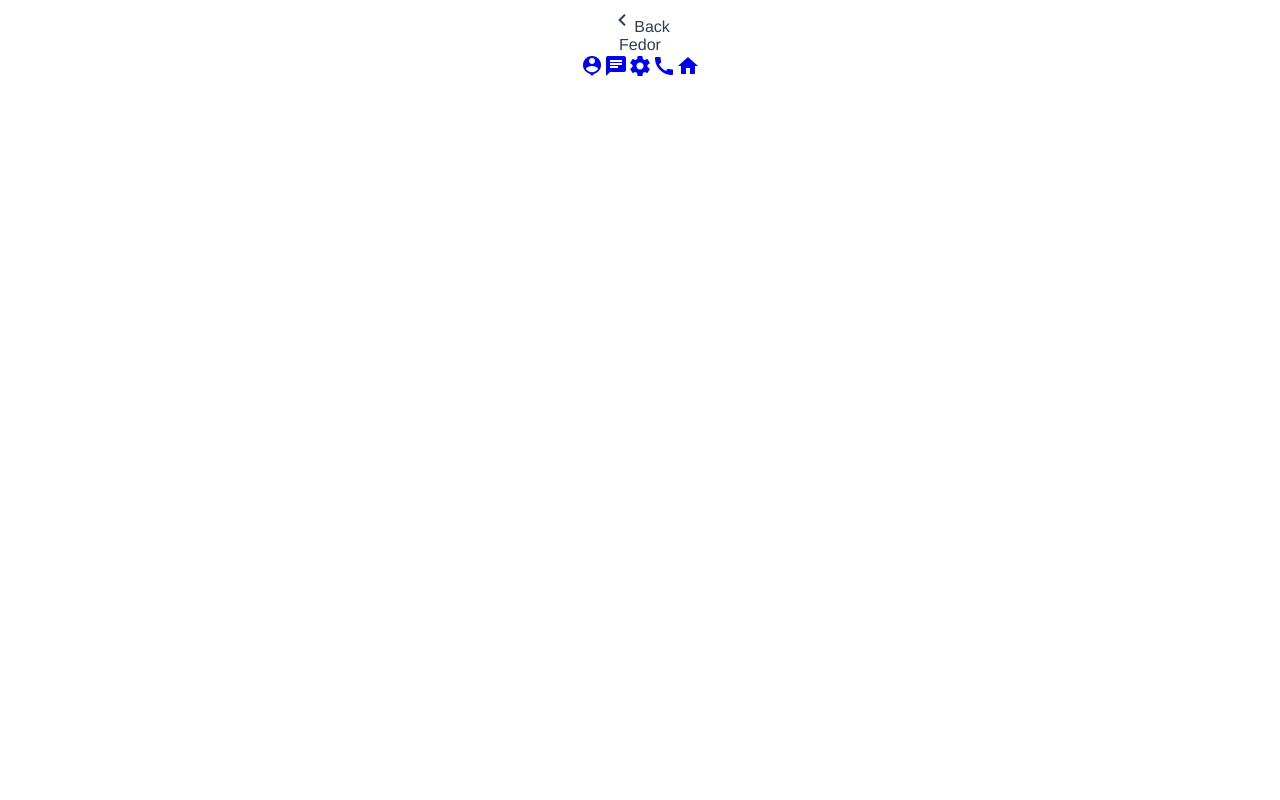
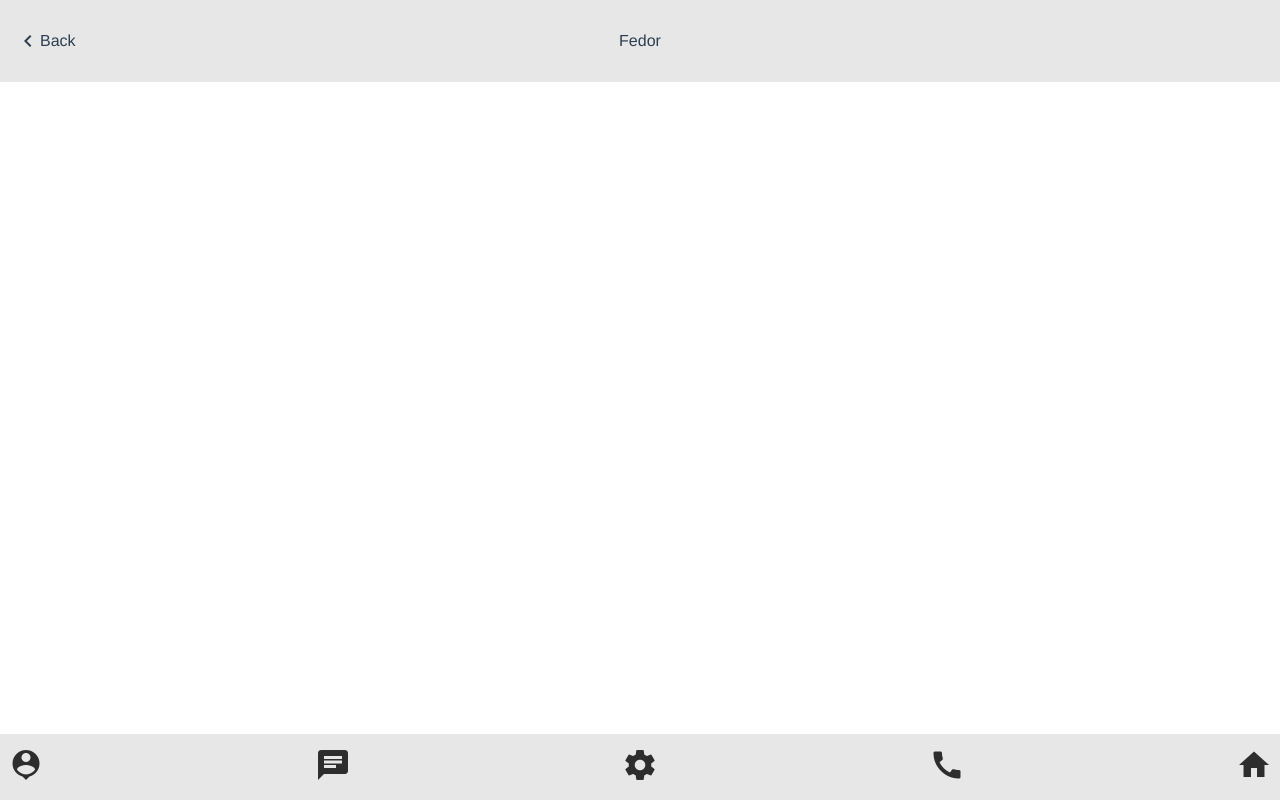
Before and after one commit to FedGus/poly-chat, a Vue app: page / in a window 1280 px wide. Built offline with nearby package versions, Linux system fonts and the light colour scheme.

Commit message:
including style files

```diff
--- a/src/assets/styles/styles.scss
+++ b/src/assets/styles/styles.scss
@@ -1 +1,67 @@
-@import './variables.scss'
+@import 'variables.scss';
+
+* {
+  margin: 0;
+  padding: 0;
+}
+
+#app {
+  font-family: Avenir, Helvetica, Arial, sans-serif;
+  -webkit-font-smoothing: antialiased;
+  -moz-osx-font-smoothing: grayscale;
+  text-align: center;
+  color: #2c3e50;
+  margin-top: 100px;
+}
+
+.v-main-wrapper {
+  padding: $spacer*2;
+  max-width: 400px;
+  margin: 0 auto;
+}
+
+.v-bottom-nav {
+  display: flex;
+  justify-content: space-between;
+  align-items: center;
+  position: fixed;
+  bottom: 0;
+  left: 0;
+  right: 0;
+  padding: $spacer;
+  background: $primary-bg;
+  min-height: 50px;
+
+  .material-icons {
+    font-size: 36px;
+    color: #2d2d2d;
+  }
+}
+
+.v-header {
+  height: 50px;
+  display: flex;
+  align-items: center;
+  justify-content: flex-start;
+  padding: $spacer*2;
+  background: $primary-bg;
+  position: fixed;
+  top: 0;
+  right: 0;
+  left: 0;
+  z-index: 1;
+
+  &__back {
+    display: flex;
+    align-items: center;
+    flex-basis: 25%;
+  }
+
+  &__user-info {
+    flex-basis: 50%;
+  }
+
+  &__right-side {
+    flex-basis: 25%;
+  }
+}
--- a/src/assets/styles/variables.scss
+++ b/src/assets/styles/variables.scss
@@ -0,0 +1,4 @@
+$spacer: 8px;
+
+$primary-bg: #e7e7e7;
+$chat-box-bg: #bad3ff;
--- a/src/components/layouts/v-bottom-nav.vue
+++ b/src/components/layouts/v-bottom-nav.vue
@@ -1,5 +1,5 @@
 <template>
-  <div>
+  <div class="v-bottom-nav">
     <router-link :to="{ name: 'contacts' }"
       ><i class="material-icons">person_pin</i></router-link
     >
--- a/src/components/layouts/v-header.vue
+++ b/src/components/layouts/v-header.vue
@@ -1,13 +1,13 @@
 <template>
-  <div>
-    <div>
+  <div class="v-header">
+    <div class="v-header__back">
       <i class="material-icons">keyboard_arrow_left</i>
       <span>Back</span>
     </div>
-    <div>
+    <div class="v-header__user-info">
       <span>Fedor</span>
     </div>
-    <div></div>
+    <div class="right-side"></div>
   </div>
 </template>
 
@@ -18,9 +18,8 @@ export default {
   data() {
     return {};
   },
-  computed: {},
+  computed: {}
 };
 </script>
 
-<style>
-</style>
+<style></style>
--- a/src/components/v-main-wrapper.vue
+++ b/src/components/v-main-wrapper.vue
@@ -1,5 +1,5 @@
 <template>
-  <div>
+  <div class="v-main-wrapper">
     <v-header></v-header>
     <v-bottom-nav></v-bottom-nav>
   </div>
--- a/src/main.js
+++ b/src/main.js
@@ -3,12 +3,13 @@ import App from "./App.vue";
 import "./registerServiceWorker";
 import router from "./router";
 import store from "./store";
-import 'material-design-icons-iconfont'
+import "material-design-icons-iconfont";
+import "./assets/styles/styles.scss";
 
 Vue.config.productionTip = false;
 
 new Vue({
   router,
   store,
-  render: (h) => h(App),
+  render: h => h(App)
 }).$mount("#app");
--- /dev/null
+++ b/vue.config.js
@@ -0,0 +1,9 @@
+module.exports = {
+  css: {
+    loaderOptions: {
+      sass: {
+        prependData: `@import "@/assets/styles/styles.scss";`
+      }
+    }
+  }
+};
```
Also changed, not shown: 1 other file (tests, documents, lock files or other folders).
